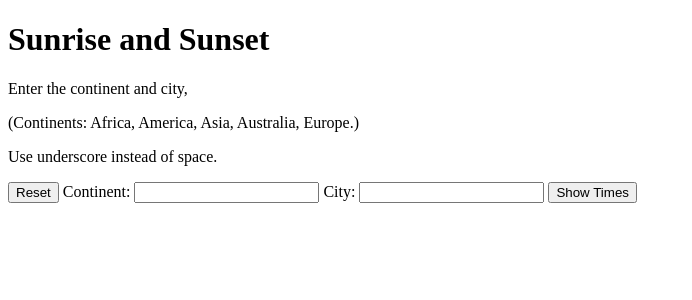
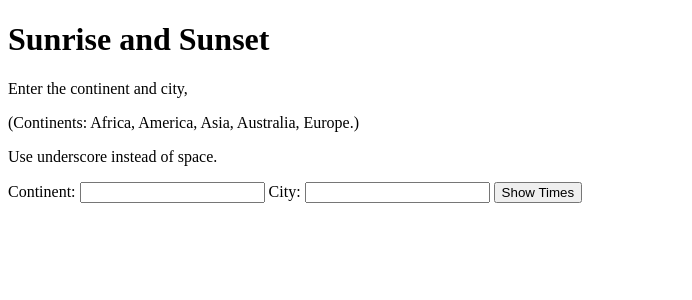
Before and after one commit to MartinDavis3/Sunrise-Sunset-From-API, a PHP site: page / in a window 1280 px wide. Shown: the top 300 px of the page, without its empty margins (0-692 px from the left). Run offline with PHP 8.4, Linux system fonts and the light colour scheme.

Commit message:
remove reset button

```diff
--- a/index.php
+++ b/index.php
@@ -70,7 +70,6 @@ $dataReady = FALSE;
     <p>(Continents: Africa, America, Asia, Australia, Europe.)</p>
     <p>Use underscore instead of space.</p>
     <form action="./index.php" method="GET">
-    <input type="submit" name="reset" value="Reset">
       <label for="continent">
         Continent:
         <input type="text" name="continent" id="continent">
```
Lines whose indentation alone changed are shown as unchanged.
